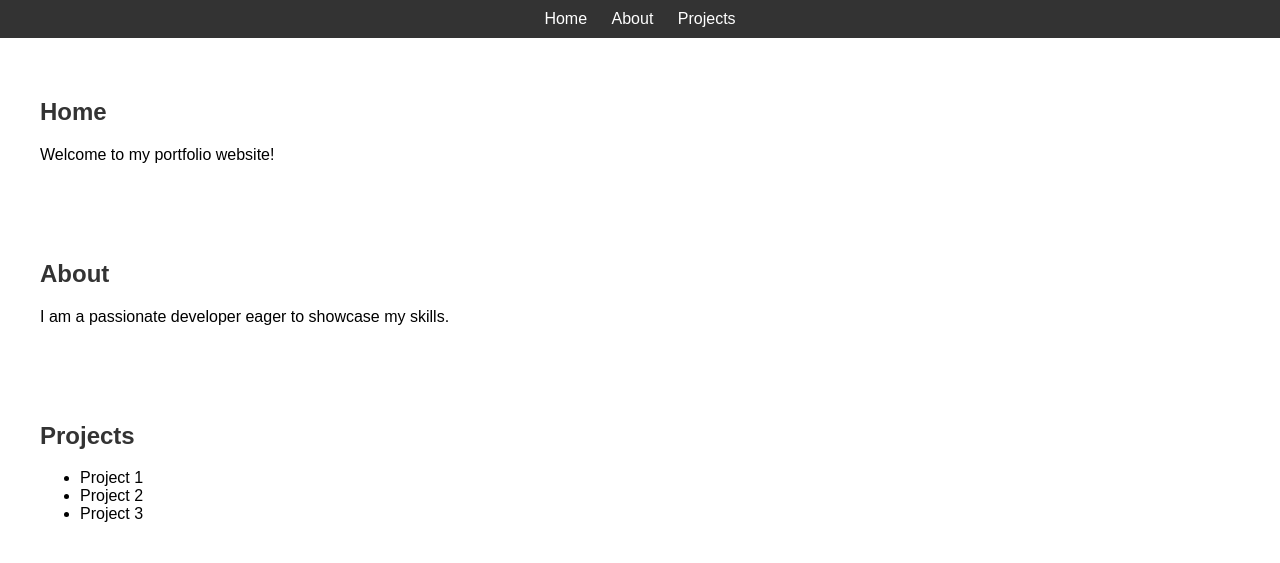
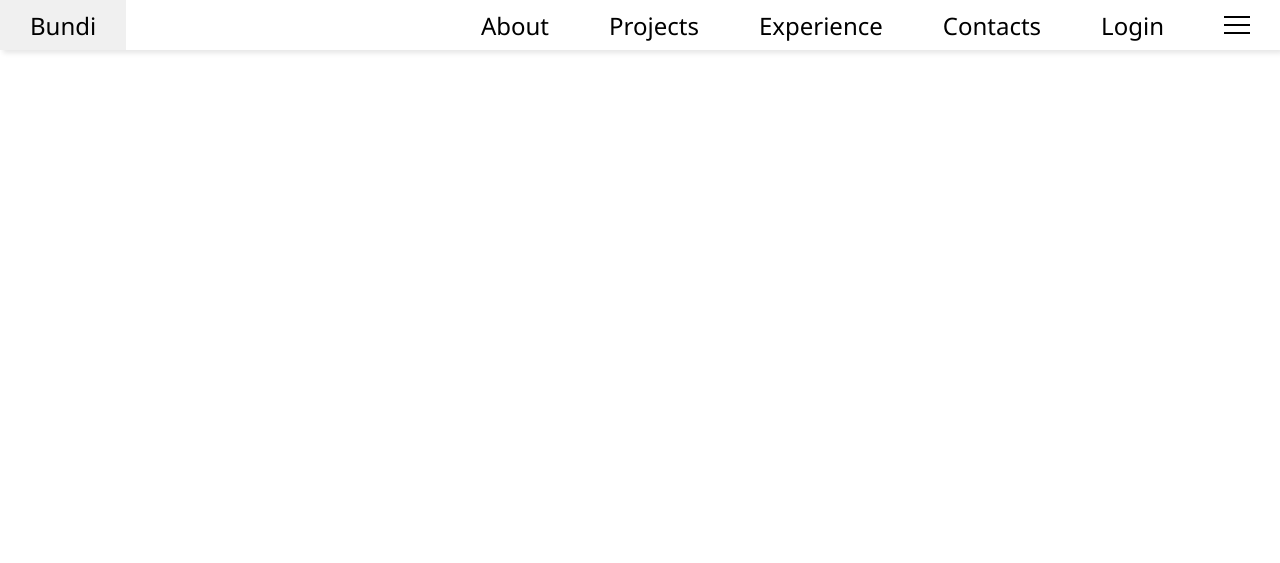
Before and after one commit to christopher639/web-plp-assignment, a plain HTML site: page portfolio.html in a window 1280 px wide. Drawn offline with Linux system fonts and the light colour scheme.

Commit message:
first commit

```diff
--- a/portfolio.html
+++ b/portfolio.html
@@ -3,34 +3,29 @@
 <head>
     <meta charset="UTF-8">
     <meta name="viewport" content="width=device-width, initial-scale=1.0">
-    <title>Document</title>
+    <title>Christopher Bundi</title>
     <link rel="stylesheet" href="style.css">
 </head>
 <body>
-    <body>
-        <nav>
-            <a href="#home">Home</a>
-            <a href="#about">About</a>
-            <a href="#projects">Projects</a>
-        </nav>
-
-        <section id="home">
-            <h2>Home</h2>
-            <p>Welcome to my portfolio website!</p>
-        </section>
-
-        <section id="about">
-            <h2>About</h2>
-            <p>I am a passionate developer eager to showcase my skills.</p>
-        </section>
-
-        <section id="projects">
-            <h2>Projects</h2>
-            <ul>
-                <li>Project 1</li>
-                <li>Project 2</li>
-                <li>Project 3</li>
-            </ul>
-        </section>
+    <nav >
+        <ul class="side-bar">
+            <li><a href="#"> <img src="iconsx.png" alt="" id="ambager-menux"></a></li>
+            <li><a href="bundi">Bundi</a></li>
+            <li><a href="about">About</a></li>
+            <li><a href="projects">Projects</a></li>
+            <li><a href="experience">Experience</a></li>
+            <li><a href="contacts">Contacts</a></li>
+            <li><a href="login">Login</a></li>
+        </ul>
+        <ul>
+            <li><a href="bundi">Bundi</a></li>
+            <li><a href="about">About</a></li>
+            <li><a href="projects">Projects</a></li>
+            <li><a href="experience">Experience</a></li>
+            <li><a href="contacts">Contacts</a></li>
+            <li><a href="login">Login</a></li>
+           <li><a href="#"> <img src="icon.png" alt="" id="ambager-menu"></a></li>
+        </ul>
+    </nav>
 </body>
 </html>
--- a/style.css
+++ b/style.css
@@ -1,23 +1,68 @@
-body {
-    font-family: Arial, sans-serif;
+*{
     margin: 0;
     padding: 0;
+
 }
-nav {
-    background-color: #333;
-    color: #fff;
-    text-align: center;
-    padding: 10px 0;
+body{
+    min-height: 100vh;
+    background-size: cover;
+    background-repeat: no-repeat;
+    background-position: center;
+    font-family: 'Segoe UI', Tahoma, Geneva, Verdana, sans-serif;
+
+}
+nav{
+    background-color: white;
+    box-shadow: 3px 3px 5px rgba(0,0,0,0.1);
+}
+nav ul{
+
+    width: 100%;
+    list-style: none;
+    display: flex;
+    align-items: center;
+    font-size: 1.5em;
+}
+nav li{
+    height: 50px;
 }
 nav a {
-    color: #fff;
+    height:100% ;
+    padding: 0 30px;
     text-decoration: none;
-    margin: 0 10px;
+    display: flex;
+    align-items: center;
+    color: black;
 }
-section {
-    padding: 20px;
-    margin: 20px;
+nav a:hover{
+    background-color: #f0f0f0;
 }
-h2 {
-    color: #333;
+nav li:first-child{
+    margin-right: auto;
 }
+.side-bar{
+   position: fixed ;
+   top: 0;
+   right: 0;
+   height: 100vh;
+   width: 250px;
+   z-index:999 ;
+   backdrop-filter:blur(10px) ;
+   background-color: rgba(255,255,255,0.2);
+   box-shadow:-10px  0 10px rgba(0,0,0,0.1);
+   display: none;
+   flex-direction: column;
+   align-items: flex-start;
+   justify-content: flex-start;
+}
+.side-bar li{
+    width: 100%;
+}
+#ambager-menu{
+    width: 26px;
+    height: 26px;
+}
+#ambager-menux{
+    width: 26px;
+    height: 20px;
+}
```
Also changed, not shown: icon.png (added), iconsx.png (added), 1 other file.
